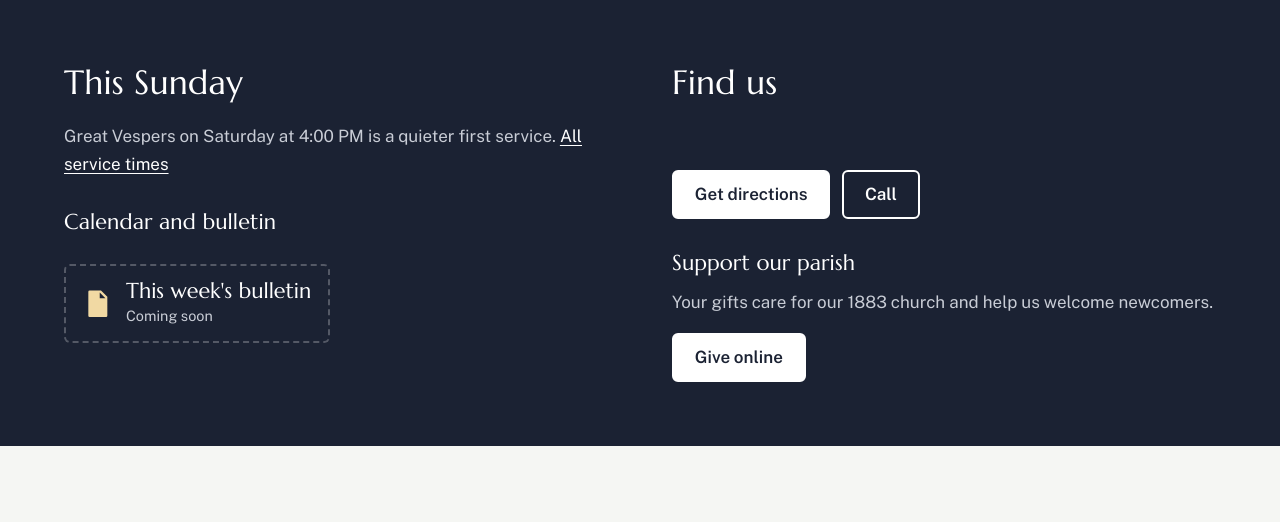
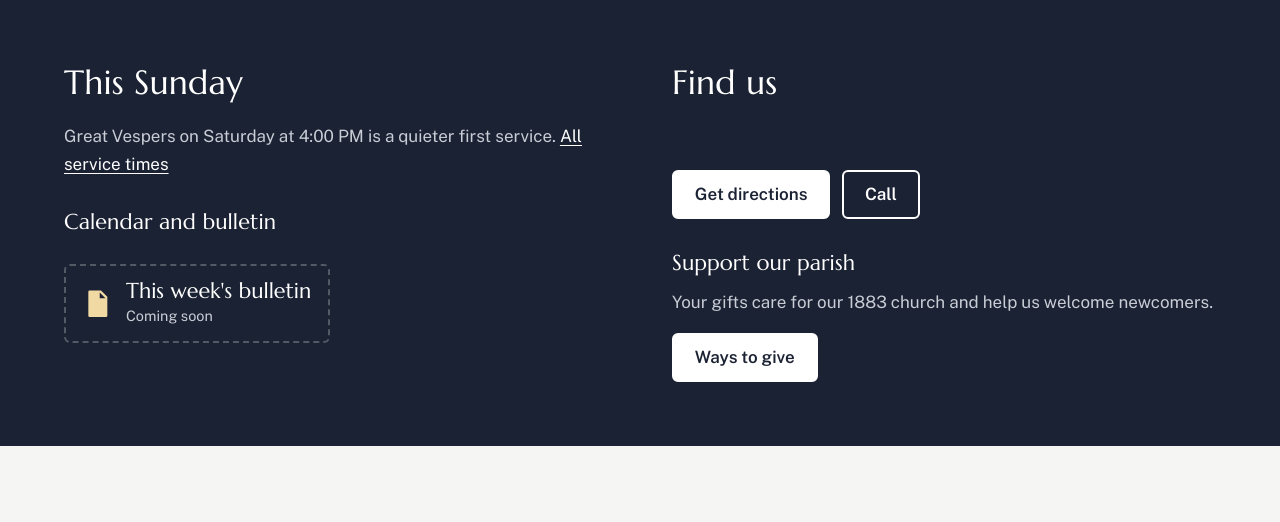
Before and after one commit to rupadre/St-Elizabeth-website, a Python web app: template templates/home.html in a window 1280 px wide. Shown: the part 870-1392 px from the top of the page. Run offline with Jinja, Linux system fonts and the light colour scheme; the template is opened without the code that fills it, so the values that code supplies are empty.

Commit message:
Give buttons at the top, in the menu, footer and homepage go to the Give page
Co-Authored-By: Claude Opus 5.5 <noreply@anthropic.com>
Claude-Session: https://claude.ai/code/session_01WUKdjRpBr5KgLV1JiRTfiE

```diff
--- a/templates/base.html
+++ b/templates/base.html
@@ -23,16 +23,16 @@
     </a>
     <nav class="nav" aria-label="Main">
       {% for item in nav %}<a href="{{ item.url }}"{% if section == item.key %} aria-current="page"{% endif %}>{{ item.label }}</a>
-      {% endfor %}<a class="button quiet give" href="{{ site.giving_link }}">Give</a>
+      {% endfor %}<a class="button quiet give" href="/give/">Give</a>
       <a class="button" href="/new/first-visit/">Plan your visit</a>
     </nav>
-    <a class="button quiet give mobile-only" href="{{ site.giving_link }}">Give</a>
+    <a class="button quiet give mobile-only" href="/give/">Give</a>
     <details class="menu">
       <summary>Menu</summary>
       <nav class="menu-panel" aria-label="Main">
         {% for item in nav %}<a href="{{ item.url }}">{{ item.label }}</a>
         {% endfor %}<a href="/contact/">Contact</a>
-        <a href="/give/">Give online</a>
+        <a href="/give/">Give</a>
         <a class="button" href="/new/first-visit/">Plan your visit</a>
       </nav>
     </details>
@@ -66,7 +66,7 @@
           <li><a href="/about/">About us</a></li>
           <li><a href="/about/history/">Our history</a></li>
           <li><a href="/ministries/">Ministries</a></li>
-          <li><a href="{{ site.giving_link }}">Give online</a></li>
+          <li><a href="/give/">Give</a></li>
         </ul>
       </div>
     </div>
--- a/templates/home.html
+++ b/templates/home.html
@@ -42,7 +42,7 @@
       </div>
       <h2 class="board-sub">Support our parish</h2>
       <p class="muted">Your gifts care for our 1883 church and help us welcome newcomers.</p>
-      <a class="button" href="{{ site.giving_link }}">Give online</a>
+      <a class="button" href="/give/">Ways to give</a>
     </div>
   </div>
 </section>
```
Also changed, not shown: CLAUDE.md (+2 -1 lines).
